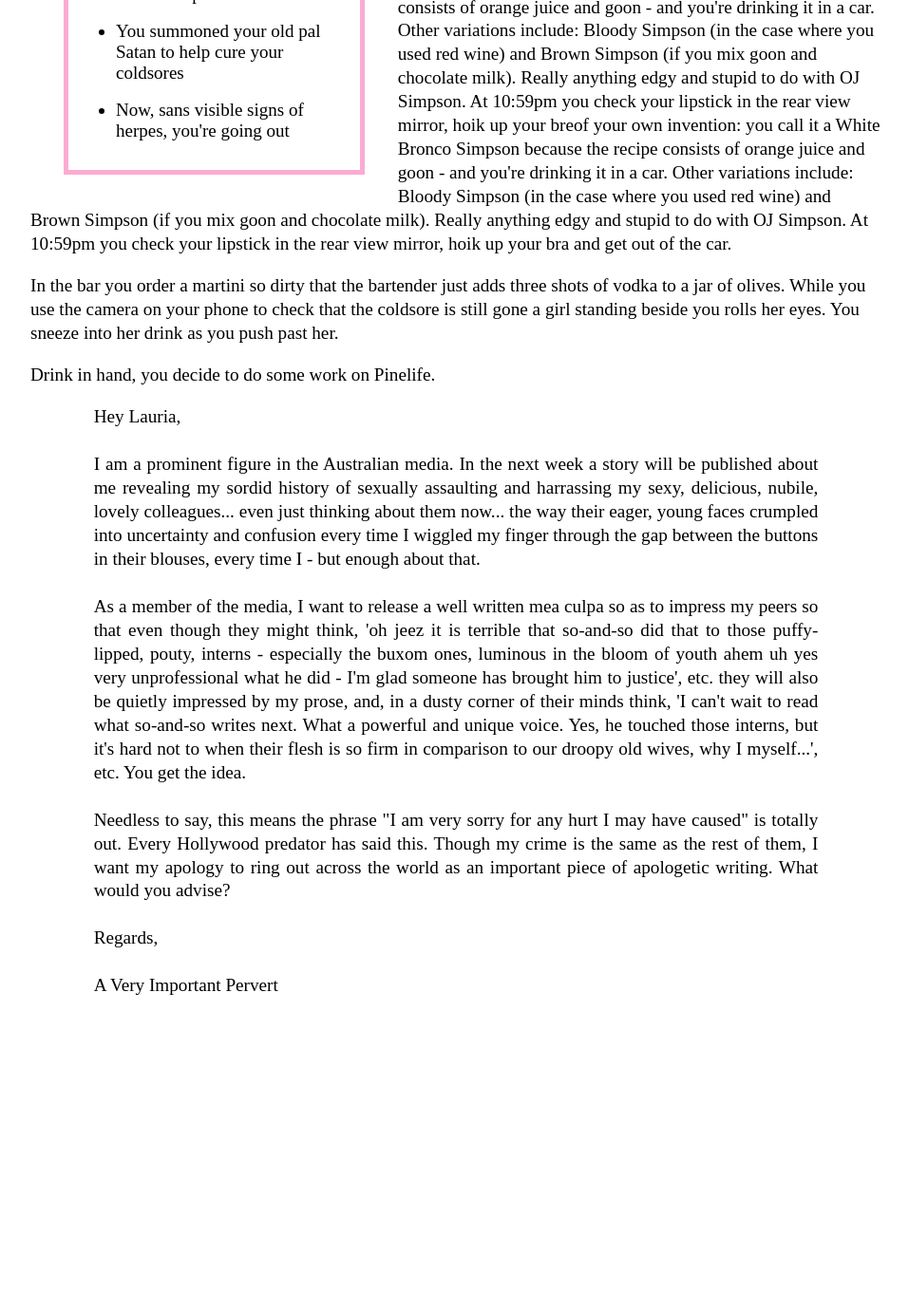
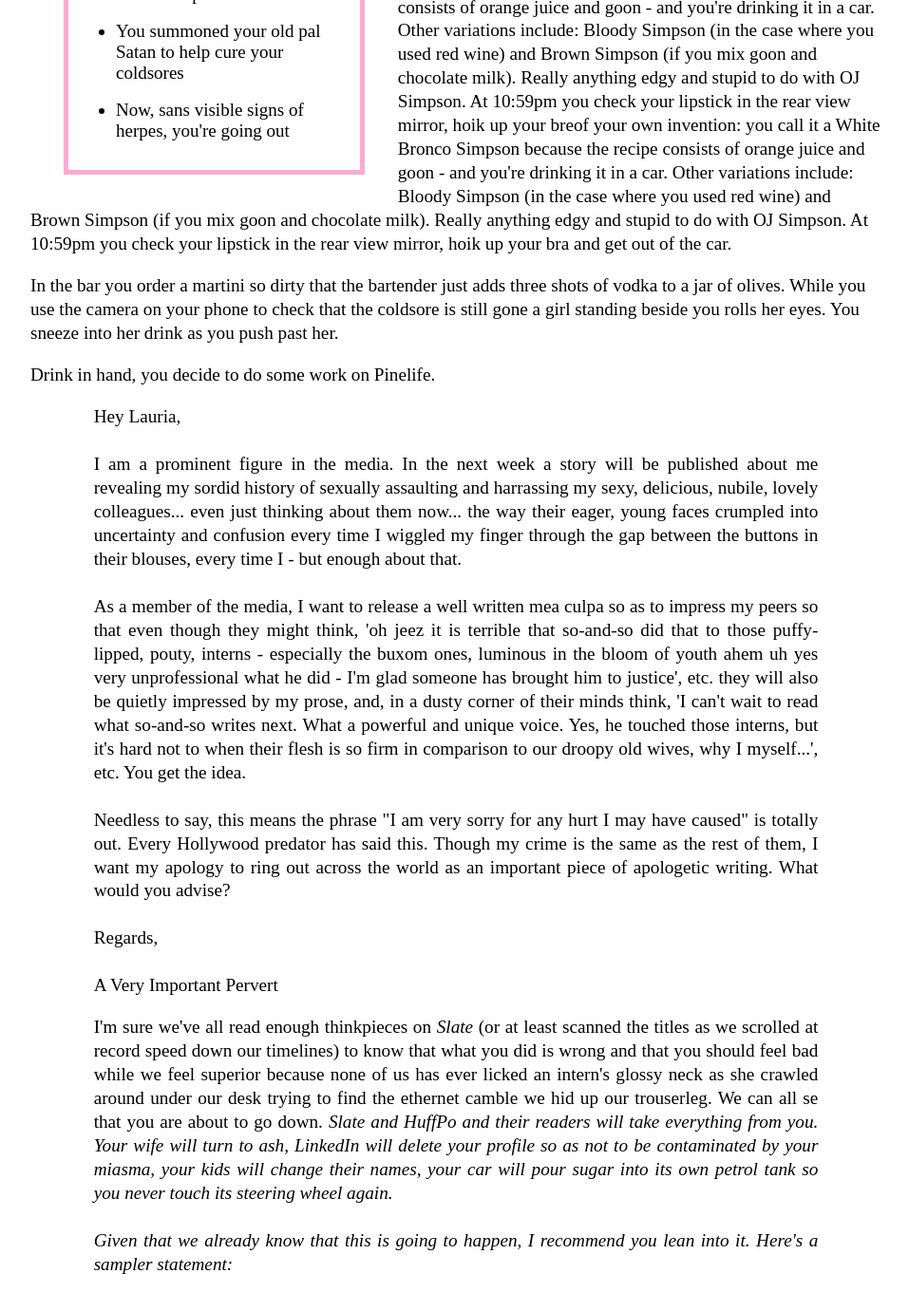
Before and after one commit to Pinelife/pinelife.github.io, a Jekyll site: the page Hellhole/Room11.html, which Jekyll copies as it is, in a window 1280 px wide and 1400 px high, scrolled down 924 px. Shown: the top 1381 px of the window at 95% size, without its empty margins (160-1117 px from the left). Built offline with Jekyll 4.4.1, drawn with Linux system fonts in a browser that asks for light colours; before the commit the page ends 2005 px from its top, so only the background shows below that.

Commit message:
Update Room11.html

```diff
--- a/Hellhole/Room11.html
+++ b/Hellhole/Room11.html
@@ -86,7 +86,7 @@ push past her.
 <p style="text-align:justify" class="indented">
 Hey Lauria,<br/>
 	<br/>
-	I am a prominent figure in the Australian media. In the next week a story will be published about me revealing my sordid history of
+	I am a prominent figure in the media. In the next week a story will be published about me revealing my sordid history of
 	sexually assaulting and harrassing my sexy, delicious, nubile, lovely colleagues... even just thinking about them now... the way their
 	eager, young faces crumpled into uncertainty and confusion every time I wiggled my finger through the gap between the buttons
 	in their blouses, every time I - but enough about that.<br/>
@@ -106,3 +106,14 @@ Hey Lauria,<br/>
 	<br/>
 	A Very Important Pervert
 </p>
+<p style="text-align:justify" class="indented">
+	I'm sure we've all read enough thinkpieces on <i>Slate</i> (or at least scanned the titles as we scrolled at record speed down our
+	timelines) to know that what you did is wrong and that you should feel bad while we feel superior because none of us has ever
+	licked an intern's glossy neck as she crawled around under our desk trying to find the ethernet camble we hid up our trouserleg.
+	We can all se that you are about to go down. <i>Slate<i/> and <i>HuffPo</i> and their readers will take everything from you. Your wife
+	will turn to ash, LinkedIn will delete your profile so as not to be contaminated by your miasma, your kids will change their names,
+	your car will pour sugar into its own petrol tank so you never touch its steering wheel again.<br/>
+	<br/>
+	Given that we already know that this is going to happen, I recommend you lean into it. Here's a sampler statement:<br/>
+	<br/>
+</p>
```
